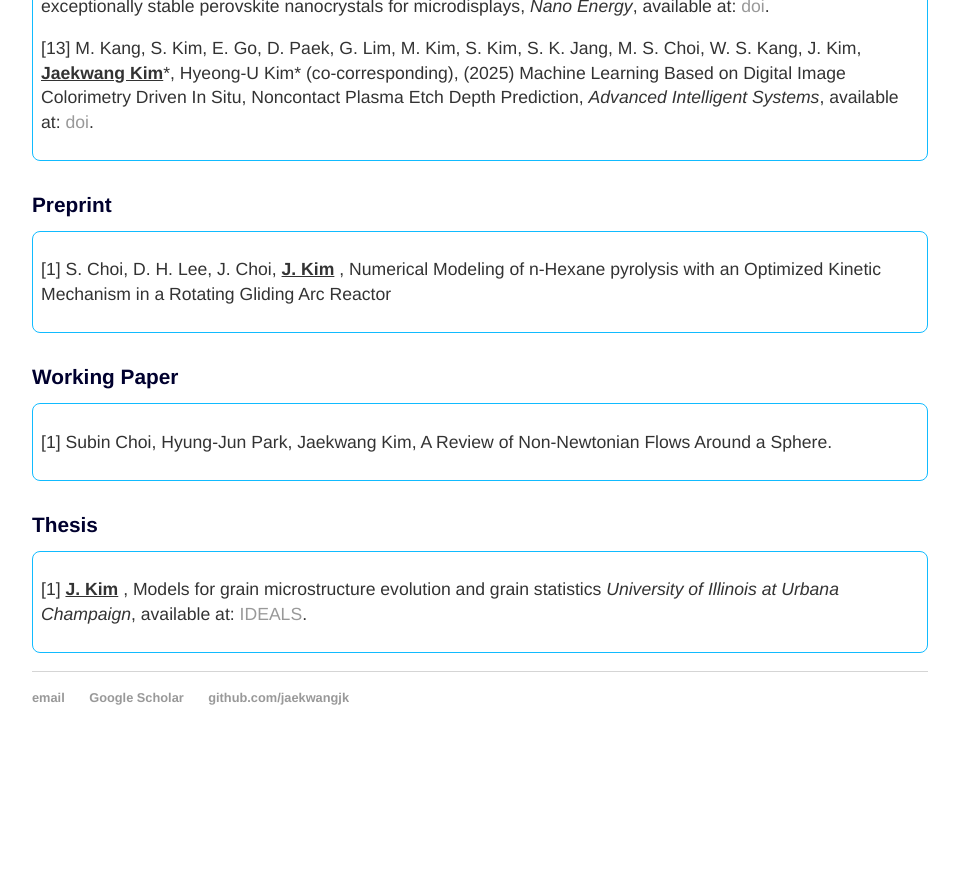
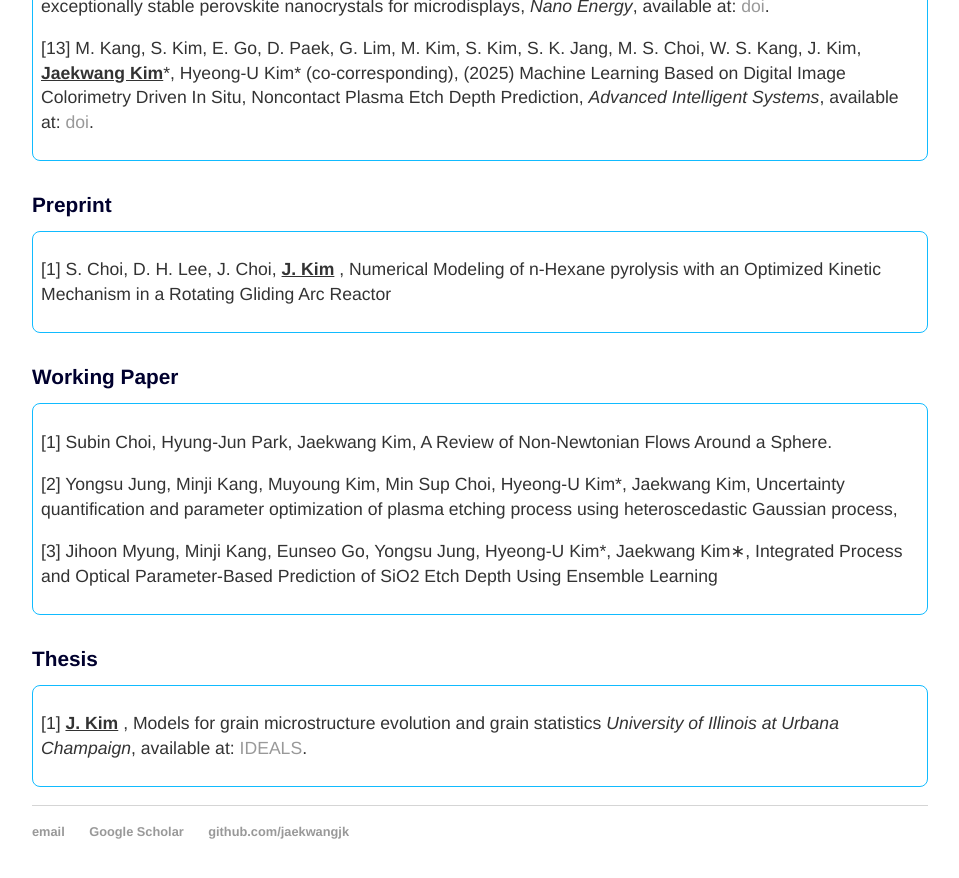
Before and after one commit to jaekwangjk/jaekwangjk.github.io, a Jekyll site: the page built from publication.html, in a window 1280 px wide and 900 px high, scrolled down 1113 px. Shown: the top 878 px of the window, without its empty margins (160-1119 px from the left). Built offline with Jekyll 4.4.1, drawn with Linux system fonts in a browser that asks for light colours; before the commit the page ends 1879 px from its top, so only the background shows below that.

Commit message:
Update publication.html

```diff
--- a/publication.html
+++ b/publication.html
@@ -116,6 +116,17 @@ Optimized Kinetic Mechanism in a Rotating Gliding Arc Reactor
 	<p>
 	[1] Subin Choi, Hyung-Jun Park, Jaekwang Kim, A Review of Non-Newtonian Flows Around a Sphere.
 	</p>
+
+	<p>
+	[2] Yongsu Jung, Minji Kang, Muyoung Kim, Min Sup Choi, Hyeong-U Kim*, Jaekwang Kim,
+		Uncertainty quantification and parameter optimization of plasma etching process using heteroscedastic Gaussian process,
+	</p>
+
+	<p>
+	[3] Jihoon Myung, Minji Kang, Eunseo Go, Yongsu Jung, Hyeong-U Kim*, Jaekwang Kim∗, Integrated Process and Optical Parameter-Based Prediction of SiO2
+Etch Depth Using Ensemble Learning
+	</p>
+
 	</div>
 
 	<br>
```
